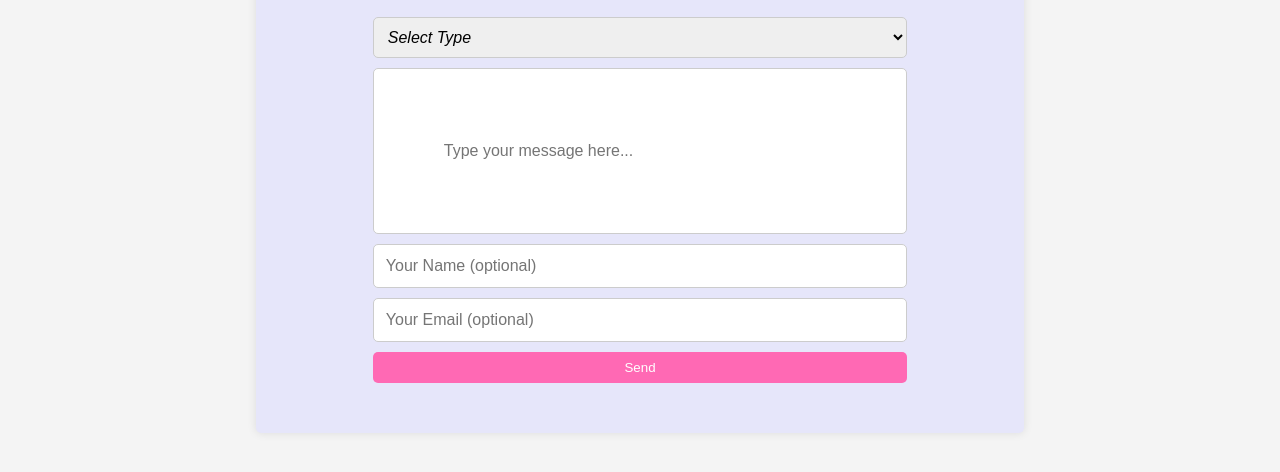
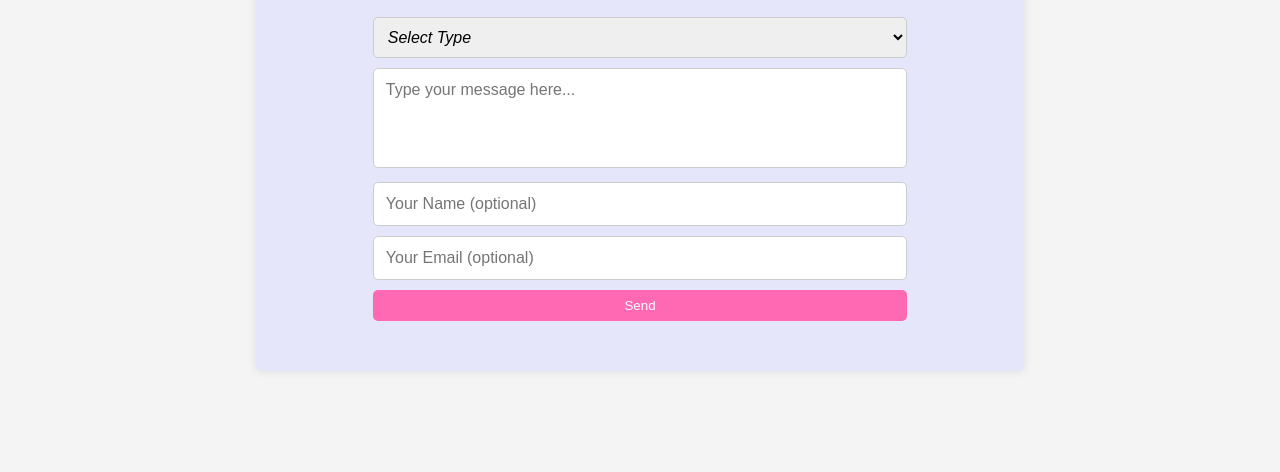
Before and after one commit to anushreejha/crack-the-code, a plain HTML site: page discuss.html in a window 1280 px wide. Shown: the part 250-722 px from the top of the page. Drawn offline with Linux system fonts and the light colour scheme.

Commit message:
all except storage done

```diff
--- a/discuss.html
+++ b/discuss.html
@@ -31,7 +31,7 @@
                 <option value="other">Other</option>
             </select>
         </div>
-        <input type="text" id="message-input" placeholder="Type your message here..." />
+        <textarea id="message-input" placeholder="Type your message here..."></textarea>
         <input type="text" id="name-input" placeholder="Your Name (optional)" />
         <input type="email" id="email-input" placeholder="Your Email (optional)" />
         <button id="send-button">Send</button>
--- a/styles/discuss.css
+++ b/styles/discuss.css
@@ -49,14 +49,14 @@ body {
 
 #message-input {
     width: 80%;
-    padding: 70px;
+    height: 100px;
+    padding: 12px;
     border: 1px solid #ccc;
     border-radius: 5px;
     margin-bottom: 10px;
     font-size: 1rem;
-    font-size: 1rem;
-    line-height: 1.5; /* Adjust line height for better alignment */
-    box-sizing: border-box; /* Include padding and border in the element's total width and height */
+    resize: none;
+    box-sizing: border-box;
 }
 
 #name-input,
```
